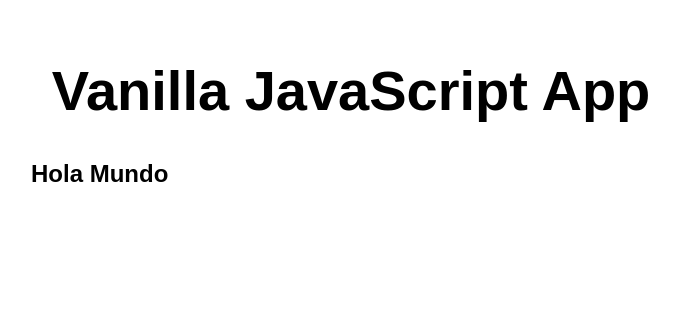
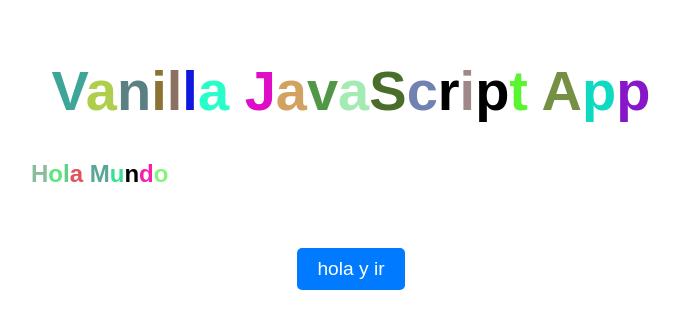
Before and after one commit to EdgarGlzGro/curso_cs_ia, a website: page src/index.html in a window 1280 px wide. Shown: the whole page, without its empty margins (289-969 px from the left). Drawn offline with Linux system fonts and the light colour scheme.

Commit message:
color randon a palabras y boton

```diff
--- a/src/index.html
+++ b/src/index.html
@@ -13,6 +13,40 @@
     <h1>Vanilla JavaScript App</h1>
     <h2>Hola Mundo</h2>
   </main>
+
+  <button id="miBoton">hola y ir</button>
+
+  <script>
+    // function to generate a random hex color
+    function randomColor() {
+      return '#'+Math.floor(Math.random()*16777215).toString(16);
+    }
+
+    function colorizeText(selector) {
+      const elems = document.querySelectorAll(selector);
+      elems.forEach(el => {
+        const text = el.textContent;
+        el.innerHTML = '';
+        for (let char of text) {
+          const span = document.createElement('span');
+          span.textContent = char;
+          span.style.color = randomColor();
+          el.appendChild(span);
+        }
+      });
+    }
+
+    // apply to h1 and h2 on DOMContentLoaded
+    document.addEventListener('DOMContentLoaded', () => {
+      colorizeText('h1');
+      colorizeText('h2');
+    });
+
+    // you can add button behavior if needed
+    document.getElementById('miBoton').addEventListener('click', () => {
+      alert('Botón presionado');
+    });
+  </script>
 </body>
 
 </html>
--- a/src/styles.css
+++ b/src/styles.css
@@ -19,3 +19,25 @@ main > h1 {
   text-align: center;
   font-size: 3.5em;
 }
+
+/* improved button style */
+#miBoton {
+  display: block;
+  margin: 20px auto;
+  padding: 10px 20px;
+  font-size: 1.2em;
+  color: #fff;
+  background-color: #007bff;
+  border: none;
+  border-radius: 5px;
+  cursor: pointer;
+  transition: background-color 0.2s ease;
+}
+
+#miBoton:hover {
+  background-color: #0056b3;
+}
+
+#miBoton:active {
+  background-color: #004085;
+}
```
